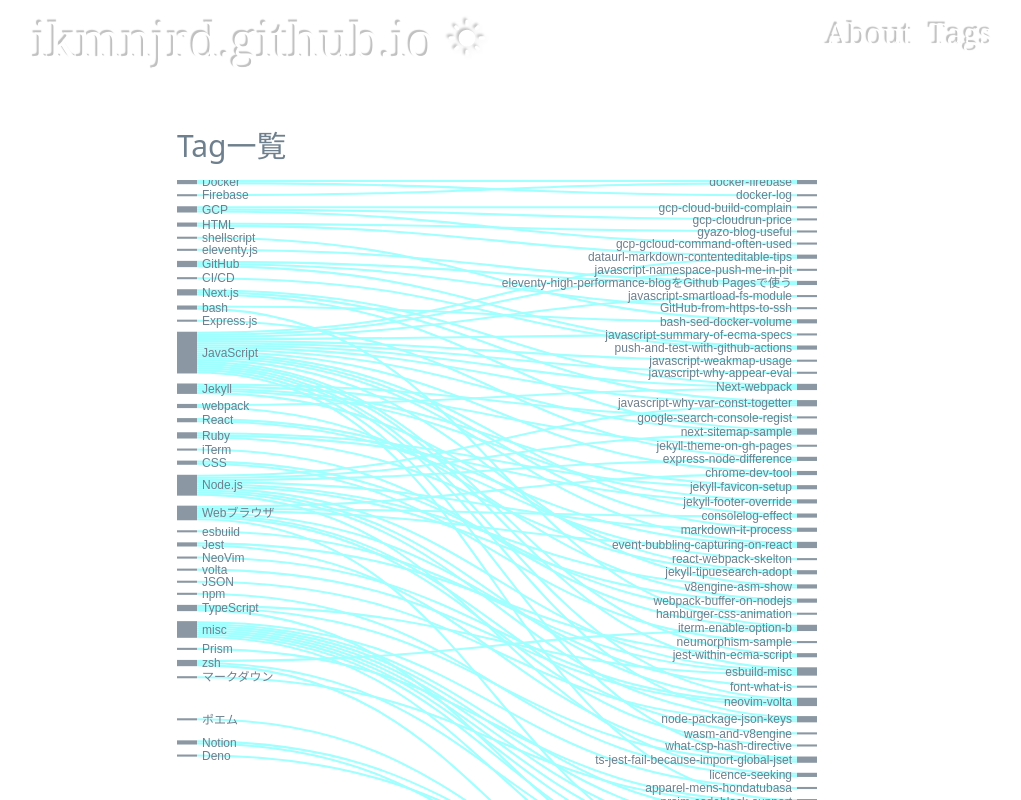
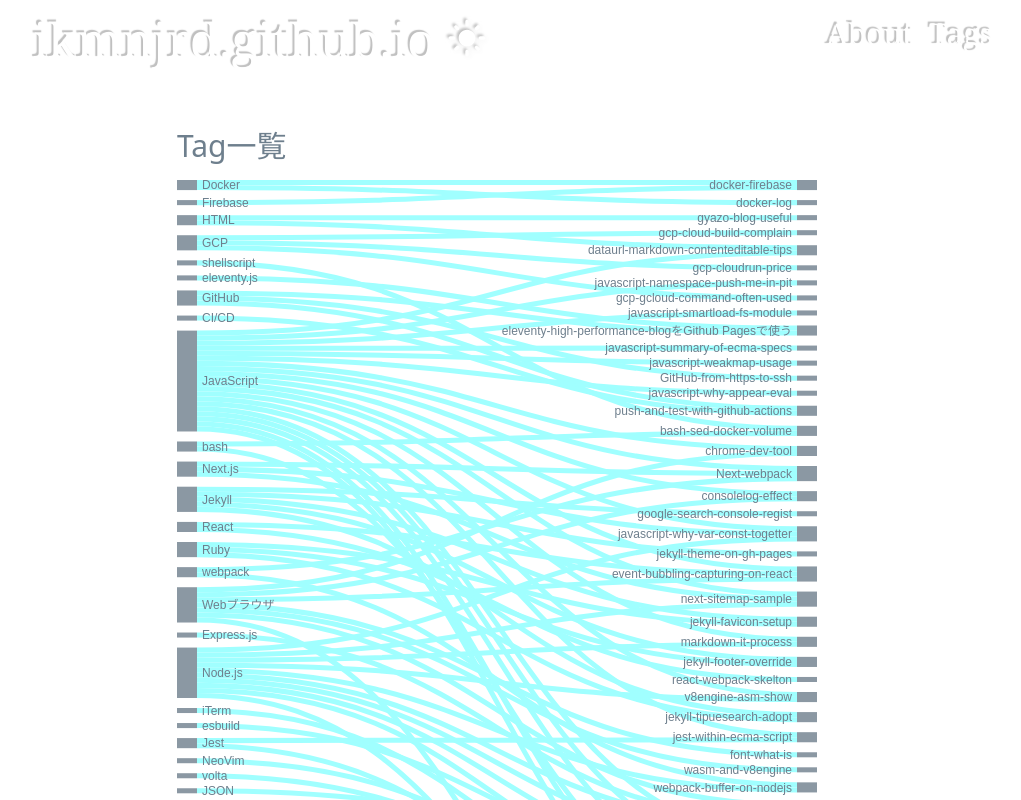
Before and after one commit to ikmnjrd/ikmnjrd.github.io, a Next.js app: page /tags in a window 1280 px wide. Shown: the top 800 px of the page, without its empty margins (127-1148 px from the left). Built offline with nearby package versions, Linux system fonts and the light colour scheme.

Commit message:
style: 付与したラベルが見切れているための対応

```diff
--- a/src/components/SankeyChart.tsx
+++ b/src/components/SankeyChart.tsx
@@ -19,6 +19,9 @@
 }
 
 function SankeyChart(props: Props) {
+  const width = 640 // outer width, in pixels
+  const height = 1400 // outer height, in pixels
+
   const ref = useD3(
     (
       svg: d3.Selection<
@@ -28,8 +31,6 @@
         any
       >
     ) => {
-      const width = 640 // outer width, in pixels
-      const height = 1200 // outer height, in pixels
       const nodeLabelPadding = 5
 
       const sankey = d3Sankey
@@ -41,7 +42,7 @@
         .nodeAlign(d3Sankey.sankeyCenter)
         .extent([
           [0, 0],
-          [width, height],
+          [width, height * 1.1], // SVG一番上のテキストの上半分が見切れてしまうため対応
         ])
 
       const graph = sankey(props)
@@ -119,7 +120,7 @@
     <svg
       ref={ref}
       style={{
-        height: 1200,
+        height: height,
         width: '100%',
         marginRight: '0px',
         marginLeft: '0px',
```
